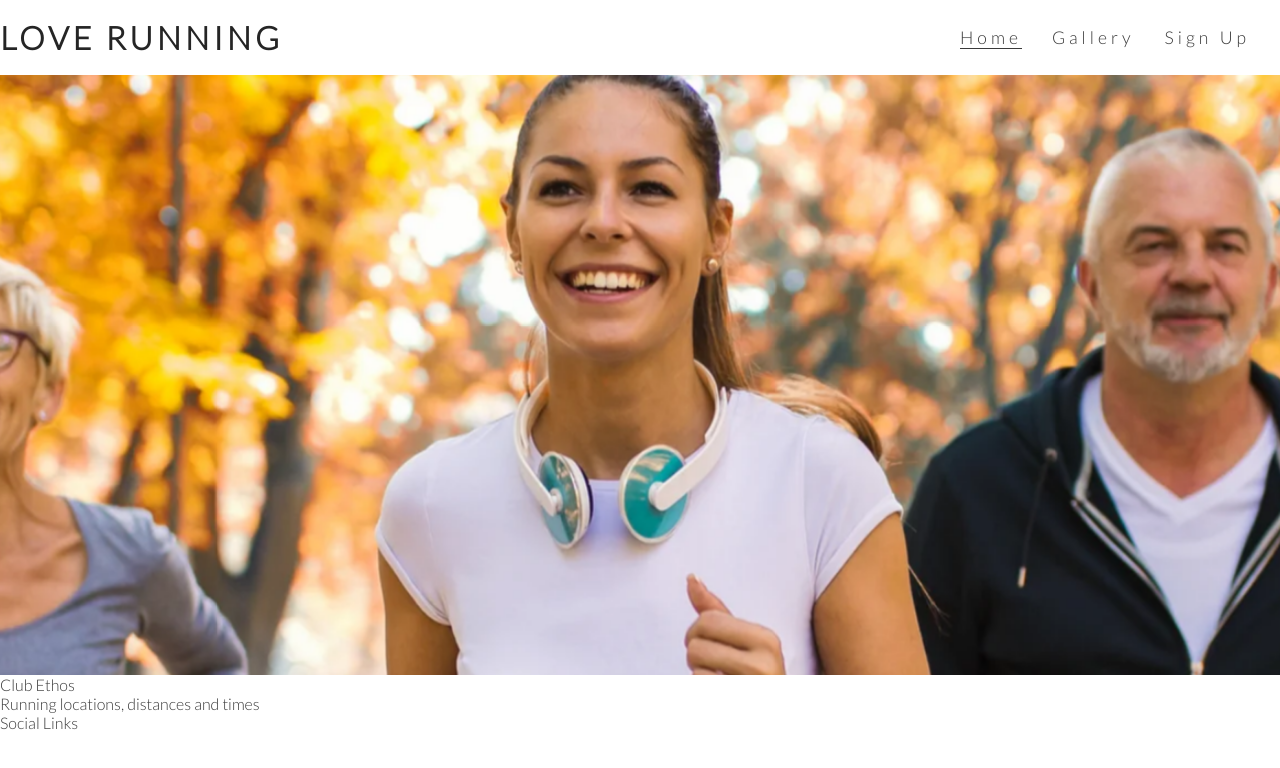
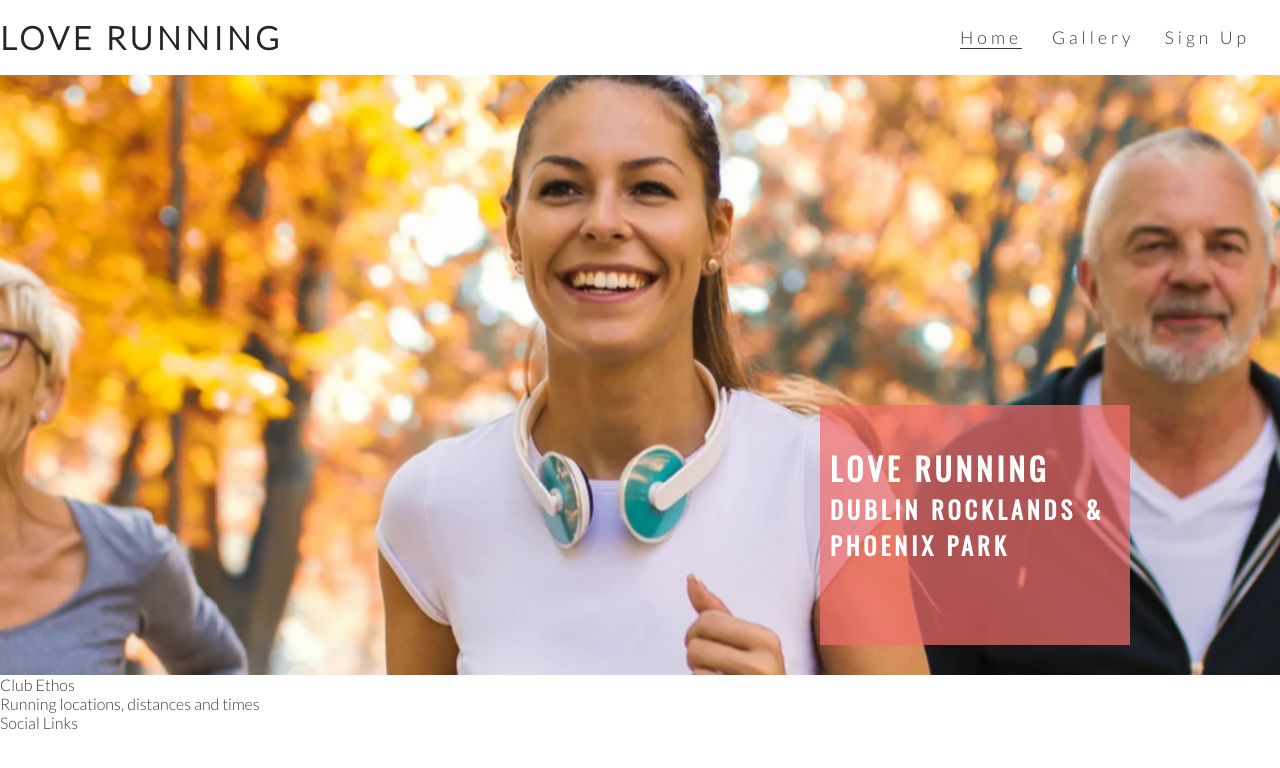
Before and after one commit to ashraafa/love-running, a plain HTML site: page index.html in a window 1280 px wide. Drawn offline with nearby package versions, Linux system fonts and the light colour scheme.

Commit message:
Add cover text and style

```diff
--- a/assets/css/style.css
+++ b/assets/css/style.css
@@ -57,10 +57,19 @@ h2 {
     border-bottom: 1px solid #3a3a3a;
 }
 
+/* hero image and cover text */
+
 #hero-outer {
     height: 600px;
     width: 100%;
     overflow: hidden;
+
+    position: relative;
+
+}
+
+#cover-text, #cover-text h2 {
+    color: #fff
 
 }
 
@@ -87,3 +96,23 @@ h2 {
 
         }
     }
+
+    #cover-text {
+        font-size: 130% ;
+        font-family: Oswald, sans-serif;
+        text-transform: uppercase;
+        letter-spacing: 4px;
+
+        width: 300px;
+        height: 200px;
+
+        padding-top: 40px;
+        padding-left: 10px;
+
+        background-color: rgba(241, 109, 107, .7);
+
+        bottom: 30px;
+        right: 150px;
+
+        position: absolute
+    }
--- a/index.html
+++ b/index.html
@@ -32,7 +32,10 @@
         </nav>
     </header>
     <section id="hero-outer">
-        <div id="hero-image">
+        <div id="hero-image"></div>
+        <div id="cover-text">
+            <h2>Love Running</h2>
+            <h3>Dublin Rocklands & Phoenix Park</h3>
         </div>
     </section>
     <section>
```
